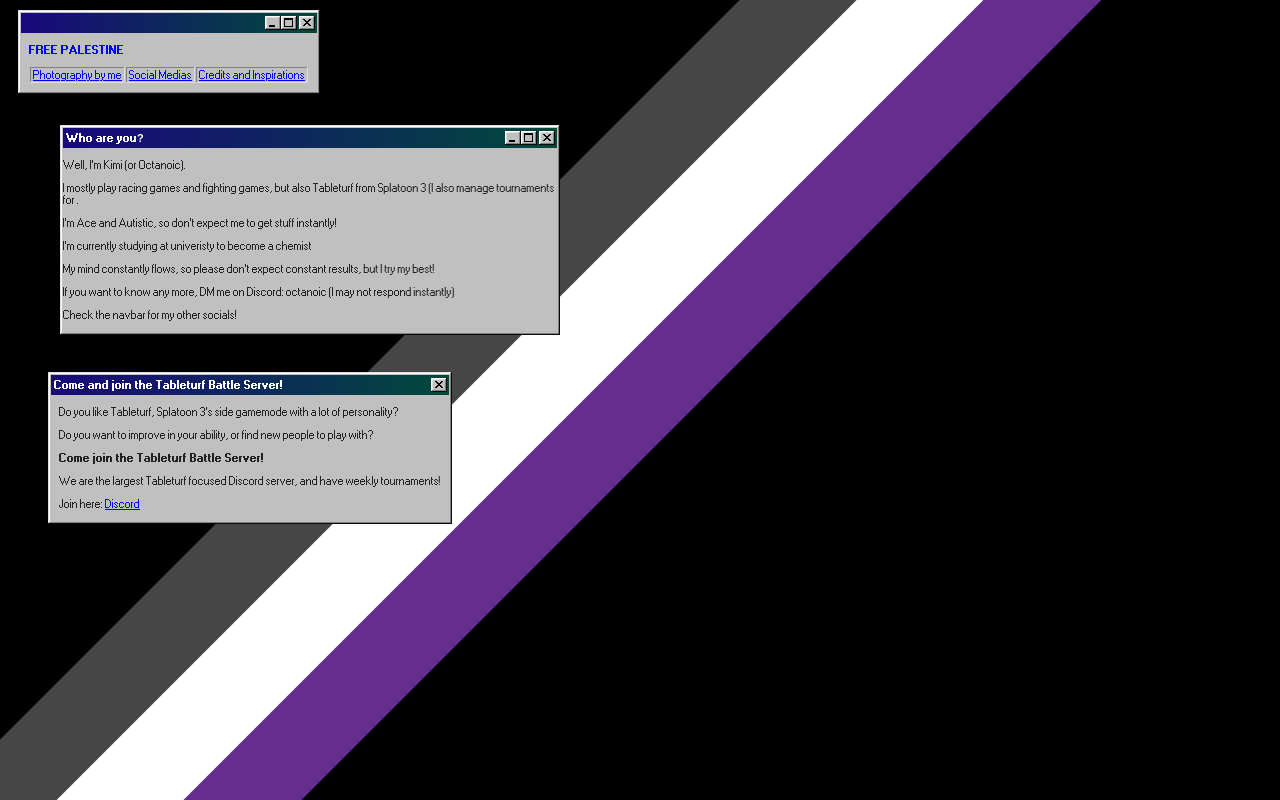
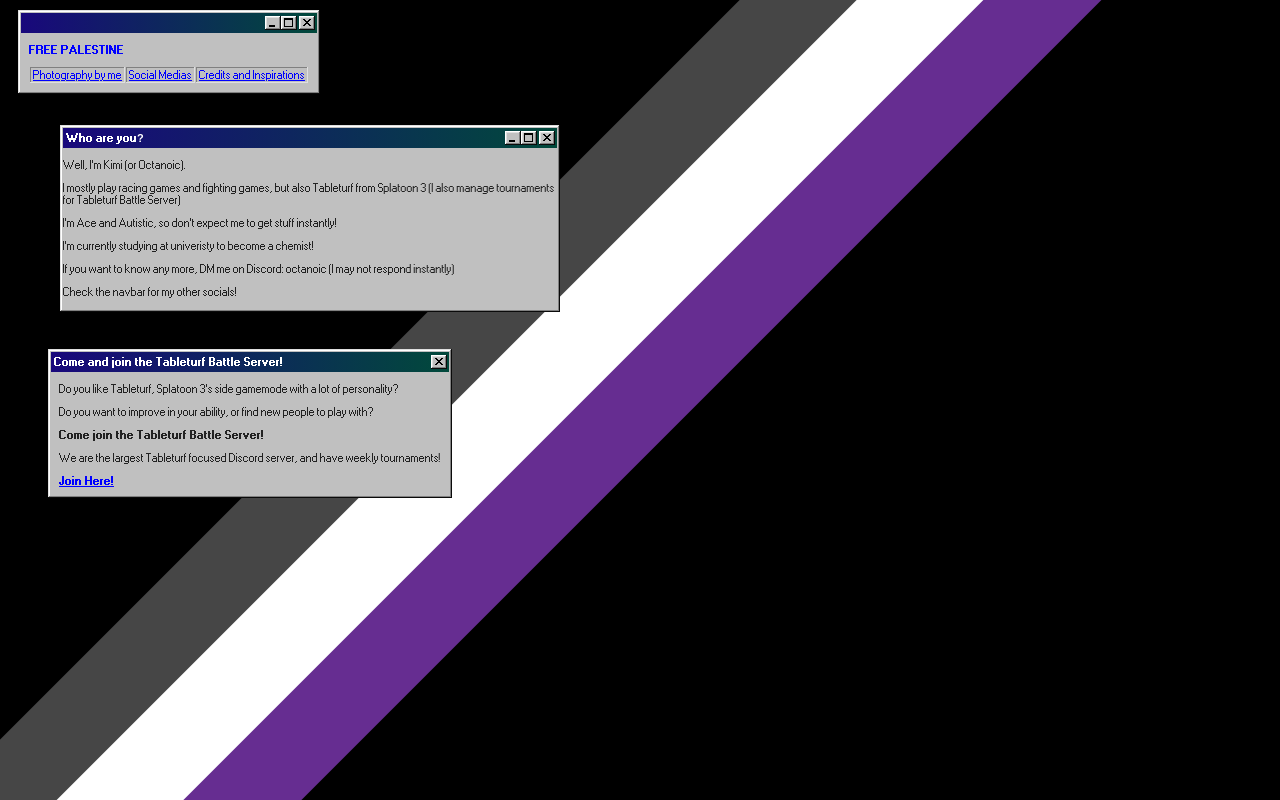
Before and after one commit to kiminya/site, a plain HTML site: page index.html in a window 1280 px wide. Drawn offline with Linux system fonts and the light colour scheme.

Commit message:
Update index.html

```diff
--- a/index.html
+++ b/index.html
@@ -81,10 +81,9 @@
               </div>
             </div>
             <p>Well, I'm Kimi (or Octanoic).</p>
-            <p>I mostly play racing games and fighting games, but also Tableturf from Splatoon 3 (I also manage tournaments for .</p>
+            <p>I mostly play racing games and fighting games, but also Tableturf from Splatoon 3 (I also manage tournaments for Tableturf Battle Server)</p>
             <p>I'm Ace and Autistic, so don't expect me to get stuff instantly! </p>
-            <p>I'm currently studying at univeristy to become a chemist</p>
-            <p>My mind constantly flows, so please don't expect constant results, but I try my best!</p>
+            <p>I'm currently studying at univeristy to become a chemist!</p>
             <p>If you want to know any more, DM me on Discord: octanoic (I may not respond instantly)</p>
             <p>Check the navbar for my other socials!</p>
           </div>
@@ -107,8 +106,7 @@
           <p>Do you want to improve in your ability, or find new people to play with? </p>
           <p><b>Come join the Tableturf Battle Server!</b></p>
           <p>We are the largest Tableturf focused Discord server, and have weekly tournaments!</p>
-          <p>Join here: <a href="https://discord.gg/fRT8ydhhxT">Discord</a></p>
-
+          <strong><a href="https://discord.gg/fRT8ydhhxT">Join Here!</a></strong>
         </div>
       </div>
     </div>
```
